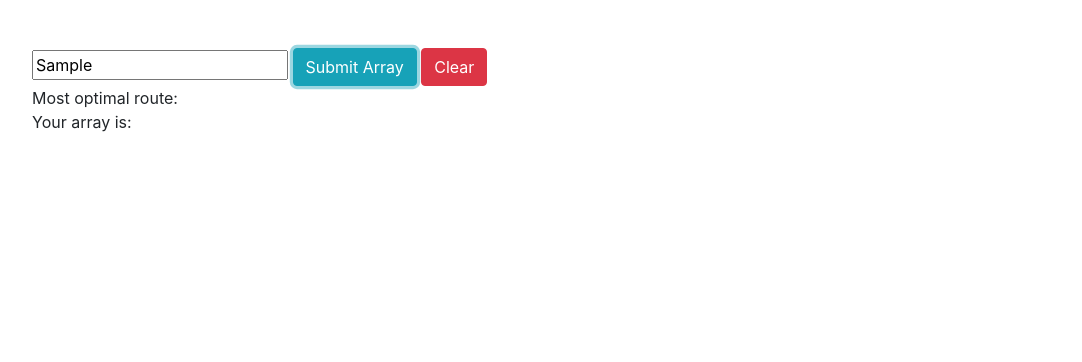
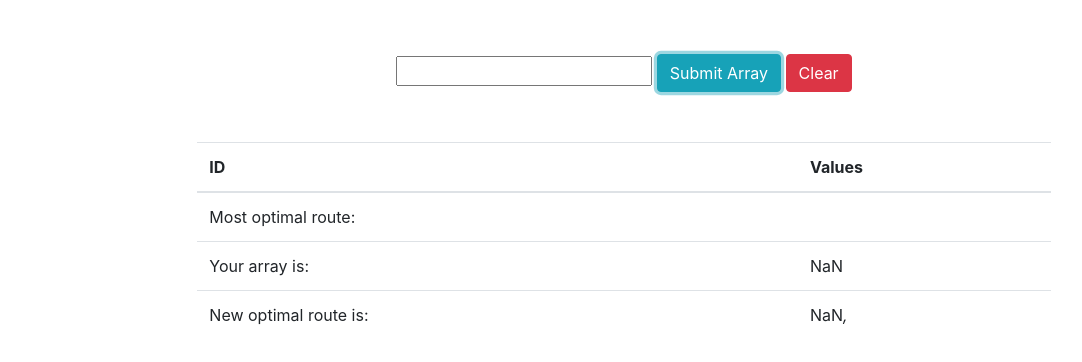
Before and after one commit to LukasFrm/D_Task, a plain HTML site: page index.html in a window 1280 px wide. Both pictures are taken after typing "Sample" into the empty fields and a click on the button "Submit Array". Shown: the whole page, without its empty margins (16-1098 px from the left). Drawn offline with nearby package versions, Linux system fonts and the light colour scheme.

Commit message:
Main functionality, no negative arrays & tests yet

```diff
--- a/index.html
+++ b/index.html
@@ -10,60 +10,55 @@
     <meta charset="UTF-8" />
     <meta name="viewport" content="width=device-width, initial-scale=1.0" />
     <meta http-equiv="X-UA-Compatible" content="ie=edge" />
-    <title>Document</title>
+    <title>Optimal Route Calculator</title>
   </head>
   <body>
-    <div class="mt-5 ml-5">
+    <div class=" col-8 my-5 mx-auto text-center">
       <input
         name="searchTxt"
         type="text"
-        maxlength="512"
         id="searchTxt"
-        class="searchField"
+        class="searchField my-2"
       />
-      <button onclick="arraySubmitted()" class="btn btn-info">Submit Array</button>
+      <button onclick="arraySubmitted()" class="btn btn-info">
+        Submit Array
+      </button>
       <button onclick="arrayCleared()" class="btn btn-danger">Clear</button>
 
-      <div>
-        <span>Most optimal route: </span><b><span id="optimalRoute"></span></b>
-        <br />
-        <span>Your array is: </span>
-      </div>
+      <!-- <div>
+        <p>Most optimal route: </span><bold></bold><p id="optimalRoute"></p>
+        <p>Your array is: <span id="arrayEntered"></p>
+      </div> -->
+      <!-- <div id='optimalRouteDiv'>New optimal route is: </div> -->
     </div>
+    <table class="table col-8 mx-auto">
+      <thead>
+        <tr>
+          <th scope="col">ID</th>
+          <th scope="col">Values</th>
+        </tr>
+      </thead>
+      <tbody>
+        <tr>
+          <!-- <th scope="row">Most optimal route:</th> -->
+          <td>Most optimal route:</td>
+          <td id="optimalRoute"></td>
+        </tr>
+
+        <tr>
+          <!-- <th scope="row">Your array is:</th> -->
+          <td>Your array is:</td>
+          <td id="arrayEntered"></td>
+        </tr>
+
+        <tr>
+          <!-- <th scope="row">New optimal route is:</th> -->
+          <td>New optimal route is:</td>
+          <td id="optimalRouteDiv"></td>
+        </tr>
+      </tbody>
+    </table>
   </body>
-  <script>
-    // MAIN FUNCTION
-    function arraySubmitted() {
-      //Extract the input value
-      var value = document.getElementById("searchTxt").value;
 
-
-      //Convert it to an array
-      var array = eval("[" + value + "]");
-
-      //  Are all indexes numbers?
-      for (i = 0; i < array.length; i++ ) {
-        if (isNaN(array[i])) {
-          alert("All values must be numbers")
-        document.getElementById("searchTxt").value = "";
-        }
-      }
-
-      document.getElementById("optimalRoute").innerHTML = array.toString();
-      console.log("array.toString(): " + array.toString());
-
-      // Initial conditions:
-      //  Is each number value separated by a comma?
-      //  Are all indexes numbers?
-      //  Are all numbers int?
-      //  Does the array start with a value > 0?
-
-      console.log(array);
-    }
-
-    function arrayCleared() {
-      document.getElementById("optimalRoute").innerHTML = "";
-      document.getElementById("searchTxt").value = "";
-    }
-  </script>
+  <script src="script.js"></script>
 </html>
--- /dev/null
+++ b/script.js
@@ -0,0 +1,111 @@
+// MAIN FUNCTION
+function arraySubmitted() {
+  //Extract the input value
+  var value = document.getElementById("searchTxt").value;
+  var arrayWinnable = new Boolean();
+
+  //Convert it to an array
+  var array = new Array();
+
+  console.log(value);
+  var splitArray = value.split(",");
+  splitArray.map(item => {
+    array.push(parseInt(item));
+  });
+
+  //  Check if all indexes numbers
+  for (i = 0; i < array.length; i++) {
+    if (isNaN(array[i])) {
+      alert("All values must be numbers");
+      document.getElementById("searchTxt").value = "";
+    }
+  }
+
+  var newPossibleSteps = new Array();
+  var optimalArray = new Array();
+  var trueValues = new Array();
+  var optimalRouteDisplay
+
+  //Create and array representation with each index in a span element
+  // most optimal indexes will be marked red
+
+  for (i = 0; i < array.length; i++) {
+    var z = document.createElement('span')
+    z.innerHTML = array[i]
+  var y = document.createElement('i')
+  y.innerHTML = ','
+     document.getElementById("optimalRouteDiv").appendChild(z)
+     document.getElementById("optimalRouteDiv").appendChild(y)
+  }
+
+  // Check for the most optimal route
+  for (i = 0; i < array.length; i++) {
+    newPossibleSteps[i] = [];
+    trueValues[i] = [];
+    if (newPossibleSteps[i].length == 1) {
+      trueValues[i].push(parseInt(newPossibleSteps[i][0]));
+    }
+    // Loop from index within a range of that index's value
+    var endOfSteps = parseInt(array[i] + 1);
+    for (j = 1; j < endOfSteps; j++) {
+      var step = array[i + j];
+      if (!step) {
+        console.log("step is undefined");
+      } else if (!newPossibleSteps[i]) {
+        newPossibleSteps[i].push(step);
+      } else if (newPossibleSteps[i]) {
+        newPossibleSteps[i].push(step);
+        // trueValues[i].push(parseInt(newPossibleSteps[i].indexOf(step)) + parseInt(step));
+        // If there are no more steps to add to current steps array
+        if (j === parseInt(endOfSteps - 1)) {
+          console.warn(
+            "newPossibleSteps[i].length is: " + newPossibleSteps[i].length
+          );
+          // Extract true value of each index (its value + its position in the array)
+
+          // Extract the biggest value in the trueValues array <-- change this
+          // var max = Math.max(...newPossibleSteps[i]);
+          // console.log("Biggest value in the current array is: " + max);
+
+          for (z = 0; z < newPossibleSteps[i].length; z++) {
+            console.log("Should include 1: " + newPossibleSteps[i]);
+            trueValues[i].push(newPossibleSteps[i][z] + z);
+          }
+
+          if (trueValues[i].length > 0) {
+            var max = Math.max(...trueValues[i]);
+
+            var biggestIndex = trueValues[i].indexOf(max);
+            var calculatedOptimalStep = newPossibleSteps[i][biggestIndex];
+
+            // var calculatedOptimalStep = newPossibleSteps[biggestIndex]
+            console.warn("calculatedOptimalStep is: " + calculatedOptimalStep);
+            optimalArray.push(calculatedOptimalStep);
+            // if (i = 0) {
+            //   // mark the first element red
+            // }
+            i = i + biggestIndex;
+          }
+        }
+      }
+    }
+    //When the loop is finished add first and last
+    // index values of the array to the optimal array
+
+    if (i === array.length - 1) {
+
+      // Tik jeigu array winnable
+      // optimalArray = [array[0], ...optimalArray, array[[array.length - 1]]];
+    }
+    console.warn(trueValues);
+    console.warn(newPossibleSteps);
+
+    document.getElementById("arrayEntered").innerHTML = array.toString();
+    document.getElementById("optimalRoute").innerHTML = optimalArray.toString();
+  }
+}
+
+function arrayCleared() {
+  document.getElementById("optimalRoute").innerHTML = "";
+  document.getElementById("searchTxt").value = "";
+}
```
